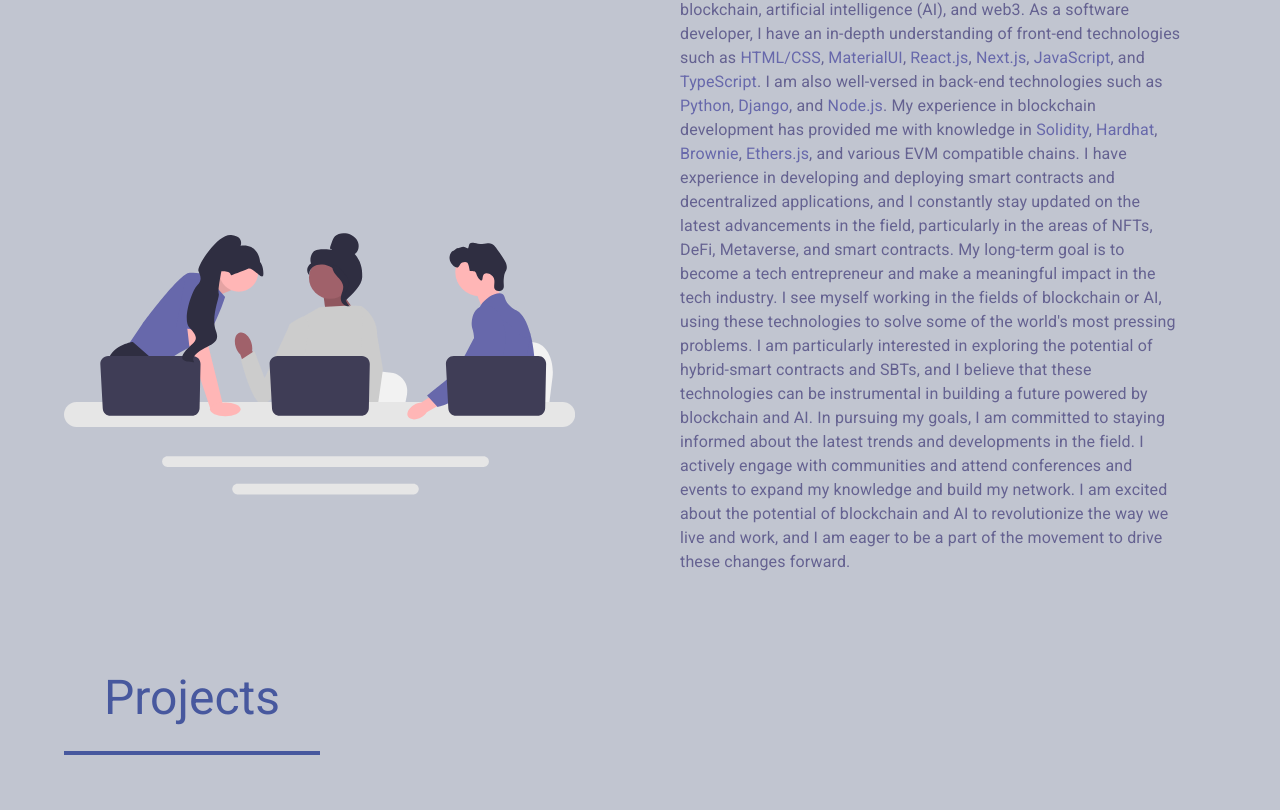
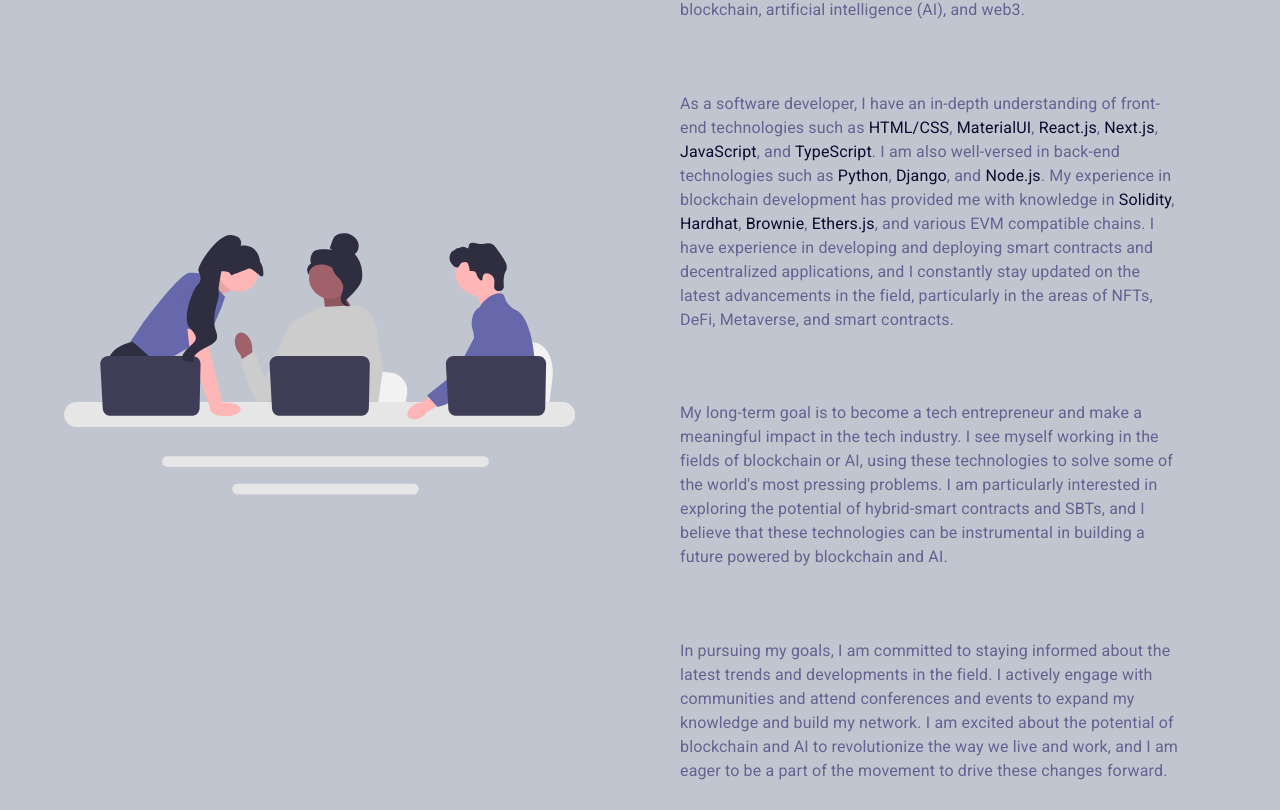
Before and after one commit to hthuku95/portfolio_two, a React (Create React App) app: page / in a window 1280 px wide. Shown: the part 1050-1860 px from the top of the page. Built offline with nearby package versions, Linux system fonts and the light colour scheme.

Commit message:
Added paragraphs

```diff
--- a/src/components/About.js
+++ b/src/components/About.js
@@ -36,11 +36,32 @@ const About = () =>{
                         }}
                         gutterBottom='true'>
                             With a strong foundation in mathematics and computer science, I bring a unique combination of academic education and self-taught experience to my expertise in web development and blockchain technology. My passion for innovation in the tech industry has led me to delve deeply into the latest advancements in the fields of blockchain, artificial intelligence (AI), and web3.
-
-                            As a software developer, I have an in-depth understanding of front-end technologies such as <Box component="span" sx={{color:'custom.purple'}}>HTML/CSS</Box>, <Box component="span" sx={{color:'custom.purple'}}>MaterialUI</Box>, <Box component="span" sx={{color:'custom.purple'}}>React.js</Box>, <Box component="span" sx={{color:'custom.purple'}}>Next.js</Box>, <Box component="span" sx={{color:'custom.purple'}}>JavaScript</Box>, and <Box component="span" sx={{color:'custom.purple'}}>TypeScript</Box>. I am also well-versed in back-end technologies such as <Box component="span" sx={{color:'custom.purple'}}>Python</Box>, <Box component="span" sx={{color:'custom.purple'}}>Django</Box>, and <Box component="span" sx={{color:'custom.purple'}}>Node.js</Box>. My experience in blockchain development has provided me with knowledge in <Box component="span" sx={{color:'custom.purple'}}>Solidity</Box>, <Box component="span" sx={{color:'custom.purple'}}>Hardhat</Box>, <Box component="span" sx={{color:'custom.purple'}}>Brownie</Box>, <Box component="span" sx={{color:'custom.purple'}}>Ethers.js</Box>, and various EVM compatible chains. I have experience in developing and deploying smart contracts and decentralized applications, and I constantly stay updated on the latest advancements in the field, particularly in the areas of NFTs, DeFi, Metaverse, and smart contracts.
-
+                    </Typography>
+                    <Typography
+                        variant="body1"
+                        sx={{
+                            p:4,
+                            color:'custom.violet'
+                        }}
+                        gutterBottom='true'>
+                            As a software developer, I have an in-depth understanding of front-end technologies such as <Box component="span" sx={{color:'custom.dark'}}>HTML/CSS</Box>, <Box component="span" sx={{color:'custom.dark'}}>MaterialUI</Box>, <Box component="span" sx={{color:'custom.dark'}}>React.js</Box>, <Box component="span" sx={{color:'custom.dark'}}>Next.js</Box>, <Box component="span" sx={{color:'custom.dark'}}>JavaScript</Box>, and <Box component="span" sx={{color:'custom.dark'}}>TypeScript</Box>. I am also well-versed in back-end technologies such as <Box component="span" sx={{color:'custom.dark'}}>Python</Box>, <Box component="span" sx={{color:'custom.dark'}}>Django</Box>, and <Box component="span" sx={{color:'custom.dark'}}>Node.js</Box>. My experience in blockchain development has provided me with knowledge in <Box component="span" sx={{color:'custom.dark'}}>Solidity</Box>, <Box component="span" sx={{color:'custom.dark'}}>Hardhat</Box>, <Box component="span" sx={{color:'custom.dark'}}>Brownie</Box>, <Box component="span" sx={{color:'custom.dark'}}>Ethers.js</Box>, and various EVM compatible chains. I have experience in developing and deploying smart contracts and decentralized applications, and I constantly stay updated on the latest advancements in the field, particularly in the areas of NFTs, DeFi, Metaverse, and smart contracts.
+                    </Typography>
+                    <Typography
+                        variant="body1"
+                        sx={{
+                            p:4,
+                            color:'custom.violet'
+                        }}
+                        gutterBottom='true'>
                             My long-term goal is to become a tech entrepreneur and make a meaningful impact in the tech industry. I see myself working in the fields of blockchain or AI, using these technologies to solve some of the world's most pressing problems. I am particularly interested in exploring the potential of hybrid-smart contracts and SBTs, and I believe that these technologies can be instrumental in building a future powered by blockchain and AI.
-
+                    </Typography>
+                    <Typography
+                        variant="body1"
+                        sx={{
+                            p:4,
+                            color:'custom.violet'
+                        }}
+                        gutterBottom='true'>
                             In pursuing my goals, I am committed to staying informed about the latest trends and developments in the field. I actively engage with communities and attend conferences and events to expand my knowledge and build my network. I am excited about the potential of blockchain and AI to revolutionize the way we live and work, and I am eager to be a part of the movement to drive these changes forward.
                     </Typography>
                 </Grid>
```
